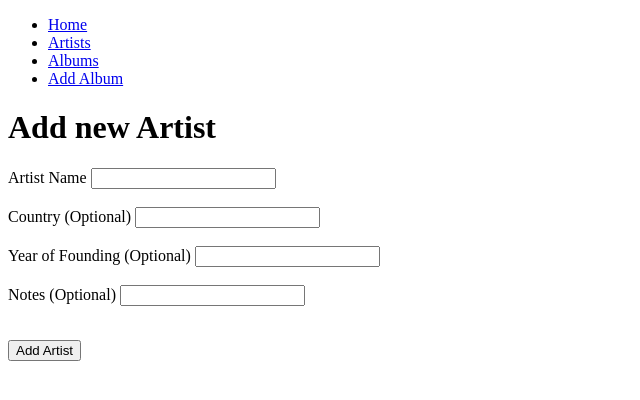
After one commit to FionaEff/fionas_music_database, a Flask app: page /add_artist in a window 1280 px wide. The commit adds this page. Shown: the top 400 px of the page, without its empty margins (0-640 px from the left). Run offline with Flask 3, Linux system fonts and the light colour scheme.

Commit message:
added routes and views for add_artist and delete_artist as new features

```diff
--- a/app/main/forms.py
+++ b/app/main/forms.py
@@ -24,6 +24,15 @@ class AddAlbumForm(FlaskForm):
     discogs_id = IntegerField("Discogs ID (Optional)", validators=[Optional()])
     notes = StringField("Notes (Optional)", validators=[Length(max=256)])
     submit = SubmitField("Add Album")
+
+
+class AddArtistForm(FlaskForm):
+
+    name = StringField("Artist Name", validators=[DataRequired(), Length(max=128)])
+    country = StringField("Country (Optional)", validators=[Length(max=64)])
+    year_of_founding = IntegerField("Year of Founding (Optional)", validators=[Optional()])
+    notes = StringField("Notes (Optional)", validators=[Length(max=256)])
+    submit = SubmitField("Add Artist")
 
 
 class EditArtistForm(FlaskForm):
--- a/app/main/routes.py
+++ b/app/main/routes.py
@@ -2,7 +2,13 @@ import sqlalchemy as sa
 from flask import render_template, flash, redirect, url_for
 from app import db
 from app.main import bp
-from app.main.forms import AddAlbumForm, EditArtistForm, EditAlbumForm, EditTrackForm
+from app.main.forms import (
+    AddAlbumForm,
+    EditArtistForm,
+    EditAlbumForm,
+    EditTrackForm,
+    AddArtistForm,
+)
 from app.models import Artist, Album, Track, Genre
 
 
@@ -63,6 +69,50 @@ def edit_artist(artist_id):
     return render_template(
         "edit_artist.html", title=f"Edit {artist.name}", form=form, artist=artist
     )
+
+
+@bp.route("/add_artist", methods=["Get", "POST"])
+def add_artist():
+
+    form = AddArtistForm()
+
+    if form.validate_on_submit():
+        new_artist = Artist(
+            name=form.name.data,
+            country=form.country.data,
+            year_of_founding=form.year_of_founding.data,
+            notes=form.notes.data,
+        )
+
+        db.session.add(new_artist)
+        db.session.commit()
+
+        flash("The artist has been added.")
+
+        return redirect(url_for("main.artists"))
+
+    return render_template("add_artist.html", title="Add Artist", form=form)
+
+
+@bp.route("/artists/<int:artist_id>/delete", methods=["GET", "POST"])
+def delete_artist(artist_id):
+
+    artist = db.session.scalar(sa.select(Artist).where(Artist.id == artist_id))
+
+    if not artist:
+        flash("Artist not found.")
+        return redirect(url_for("main.artists"))
+
+    if artist.albums:
+        flash("Cannot delete an artist with existing albums.")
+        return redirect(url_for("main.albums"))
+
+    db.session.delete(artist)
+    db.session.commit()
+
+    flash("Artist deleted.")
+
+    return redirect(url_for("main.artists"))
 
 
 @bp.route("/albums", methods=["GET"])
@@ -132,7 +182,7 @@ def add_album():
         db.session.add(new_album)
         db.session.commit()
 
-        flash("The album has been added to the database.")
+        flash("The album has been added.")
 
         return redirect(url_for("main.albums"))
 
@@ -181,8 +231,8 @@ def edit_album(album_id):
     return render_template("edit_album.html", title=album.title, form=form, album=album)
 
 
-@bp.route("/add_tracks/<int:album_id>", methods=["GET", "POST"])
-def add_tracks(album_id):
+@bp.route("/tracks/<int:album_id>", methods=["GET", "POST"])
+def tracks(album_id):
 
     album = db.session.scalar(sa.select(Album).where(Album.id == album_id))
     tracks = db.session.scalars(sa.select(Track).where(Track.album_id == album_id))
@@ -202,10 +252,10 @@ def add_tracks(album_id):
 
         flash("New track added to album.")
 
-        return redirect(url_for("main.add_tracks", album_id=album.id))
+        return redirect(url_for("main.tracks", album_id=album.id))
 
     return render_template(
-        "add_tracks.html",
+        "tracks.html",
         title=f"{album.title} - Add Tracks",
         album=album,
         tracks=tracks,
@@ -213,7 +263,7 @@ def add_tracks(album_id):
     )
 
 
-@bp.route("/edit_tracks/<int:track_id>", methods=["GET", "POST"])
+@bp.route("/edit_track/<int:track_id>", methods=["GET", "POST"])
 def edit_track(track_id):
 
     track = db.session.scalar(sa.select(Track).where(Track.id == track_id))
@@ -231,4 +281,23 @@ def edit_track(track_id):
 
         return redirect(url_for("main.album_details", album_id=track.album_id))
 
-    return render_template("edit_track.html", title="Edit Tracks", form=form, track=track)
+    return render_template(
+        "edit_track.html", title="Edit Tracks", form=form, track=track
+    )
+
+
+@bp.route("/tracks/<int:track_id>/delete", methods=["GET", "POST"])
+def delete_track(track_id):
+
+    track = db.session.scalar(sa.select(Track).where(Track.id == track_id))
+
+    if not track:
+        flash("Track not found.")
+        return redirect(url_for("main.tracks", album_id=track.album_id))
+
+    db.session.delete(track)
+    db.session.commit()
+
+    flash("Track deleted.")
+
+    return redirect(url_for("main.tracks", album_id=track.album_id))
--- /dev/null
+++ b/app/templates/add_artist.html
@@ -0,0 +1,40 @@
+{% extends "base.html" %}
+{% block content %}
+
+<div class="add-artist">
+    <h1>Add new Artist</h1>
+    <form class="add-artist-form" action="" method="post">
+        {{ form.hidden_tag() }}
+        <p>
+            {{ form.name.label }}
+            {{ form.name }}
+            {% for error in form.name.errors %}
+            <span style="color: red;"">[{{ error }}]</span>
+            {% endfor %}
+            <br><br>
+            {{ form.country.label }}
+            {{ form.country }}
+            {% for error in form.country.errors %}
+            <span style=" color: red;"">[{{ error }}]</span>
+            {% endfor %}
+            <br><br>
+            {{ form.year_of_founding.label }}
+            {{ form.year_of_founding }}
+            {% for error in form.year_of_founding.errors %}
+            <span style="color: red;"">[{{ error }}]</span>
+            {% endfor %}
+            <br><br>
+            {{ form.notes.label }}
+            {{ form.notes }}
+            {% for error in form.notes.errors %}
+            <span style=" color: red;"">[{{ error }}]</span>
+            {% endfor %}
+            <br><br>
+        </p>
+        <p>
+            {{ form.submit() }}
+        </p>
+    </form>
+</div>
+
+{% endblock %}
--- a/app/templates/album_details.html
+++ b/app/templates/album_details.html
@@ -38,6 +38,6 @@
     </div>
 
     <button type="button"><a href="{{ url_for('main.edit_album', album_id=album.id) }}">Edit Album</a></button>
-    <button type="button"><a href="{{ url_for('main.add_tracks', album_id=album.id) }}">Edit Tracks</a></button>
+    <button type="button"><a href="{{ url_for('main.tracks', album_id=album.id) }}">Edit Tracks</a></button>
 </div>
 {% endblock %}
--- a/app/templates/add_tracks.html
+++ b/app/templates/tracks.html
@@ -20,6 +20,9 @@
             </td>
             <td>
                 <button type="button"><a href="{{ url_for('main.edit_track', track_id=track.id) }}">Edit Track</a></button>
+            </td>
+            <td>
+                <button type="button"><a href="{{ url_for('main.delete_track', track_id=track.id) }}">Delete Track</a></button>
             </td>
         </tr>
         {% endfor %}
```
Also changed, not shown: app/templates/artists.html (+9 -1 lines), app.db.
